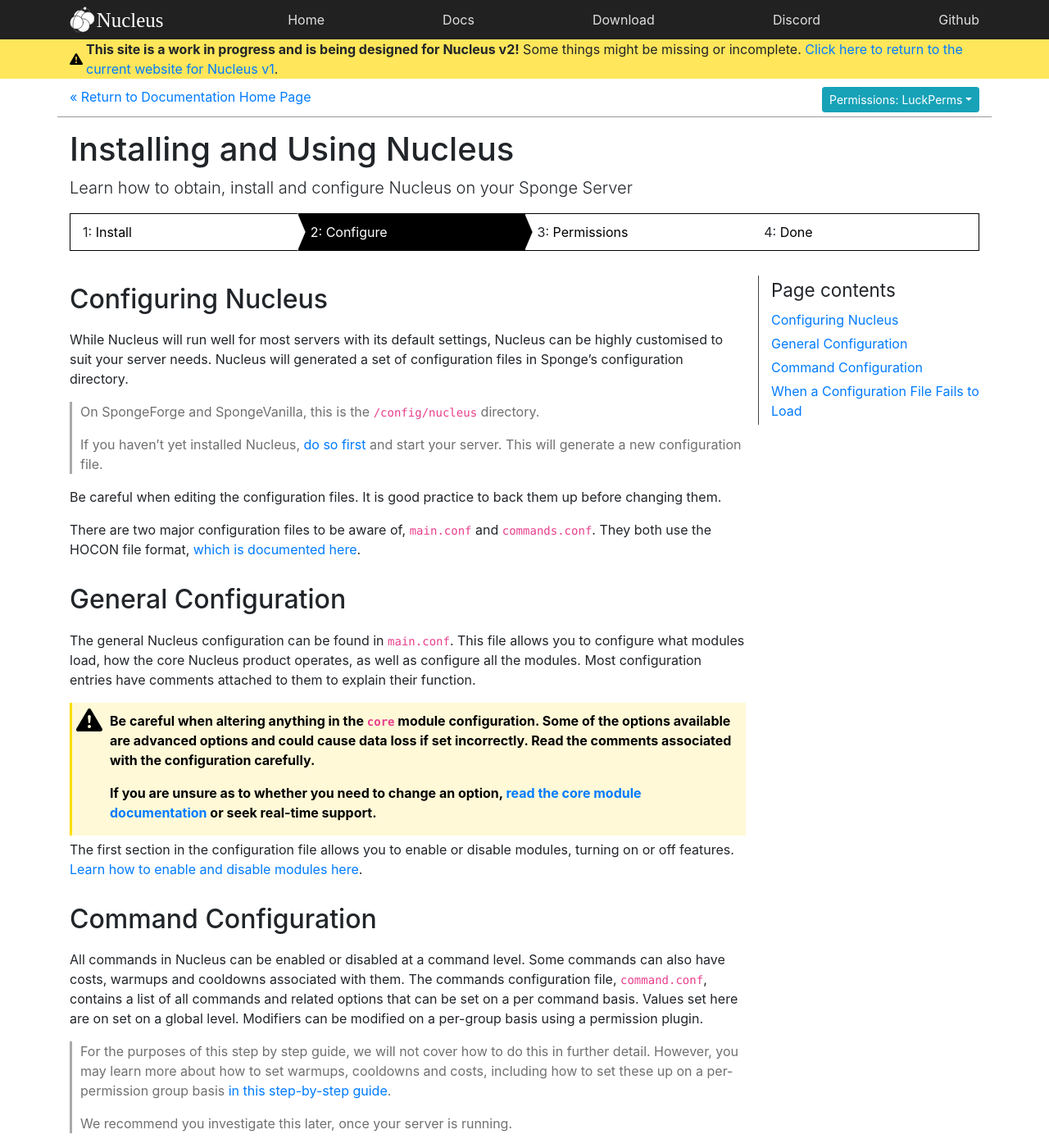
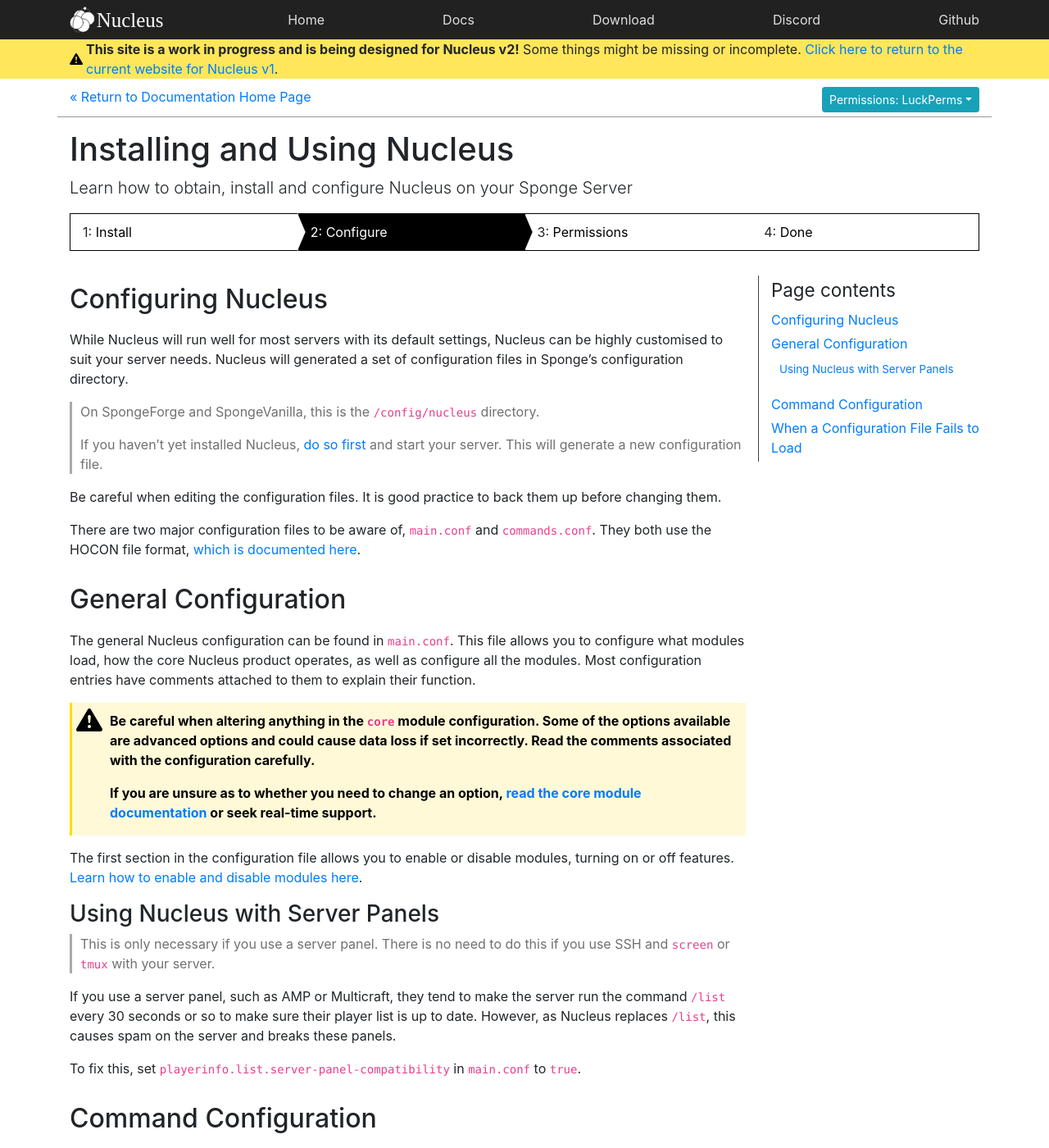
Before and after one commit to NucleusPowered/site-v2, a Jekyll site: the page built from docs/tutorial/first/configuration.md, in a window 1280 px wide and 1400 px high. Shown: the whole window at 82% size. Built offline with Jekyll 4.4.1, drawn with Linux system fonts in a browser that asks for light colours.

Commit message:
More tweaks.

```diff
--- a/css/main.css
+++ b/css/main.css
@@ -67,15 +67,13 @@
 */
 
 blockquote.bl {
-    padding-top: 10px;
     background-repeat: no-repeat;
     background-position: 5px 5px;
     background-size: 32px;
     color: #000000;
-    padding-left: 30px;
-    padding-right: 10px;
+    padding: 10px 10px 0 30px;
     font-weight: bold;
-    margin-bottom: 5px;
+    margin-bottom: 15px;
     font-size: 16px;
     border-left: 0;
 }
--- a/docs/tutorial/first/configuration.md
+++ b/docs/tutorial/first/configuration.md
@@ -29,6 +29,17 @@
 
 The first section in the configuration file allows you to enable or disable modules, turning on or off features. [Learn how to enable and disable modules here](../../howto/modules.html).
 
+### Using Nucleus with Server Panels
+
+> This is only necessary if you use a server panel. There is no need to do this if you use SSH and `screen` or `tmux` with your
+> server.
+
+If you use a server panel, such as AMP or Multicraft, they tend to make the server run the command `/list` every 30 seconds or
+so to make sure their player list is up to date. However, as Nucleus replaces `/list`, this causes spam on the server and
+breaks these panels.
+
+To fix this, set `playerinfo.list.server-panel-compatibility` in `main.conf` to `true`.
+
 ## Command Configuration
 
 All commands in Nucleus can be enabled or disabled at a command level. Some commands can also have costs, warmups and cooldowns associated with them. The commands configuration file, `command.conf`, contains a list of all commands and related options that can be set on a per command basis.
```
Also changed, not shown: docs/howto/chat.md (+5 -0 lines).
